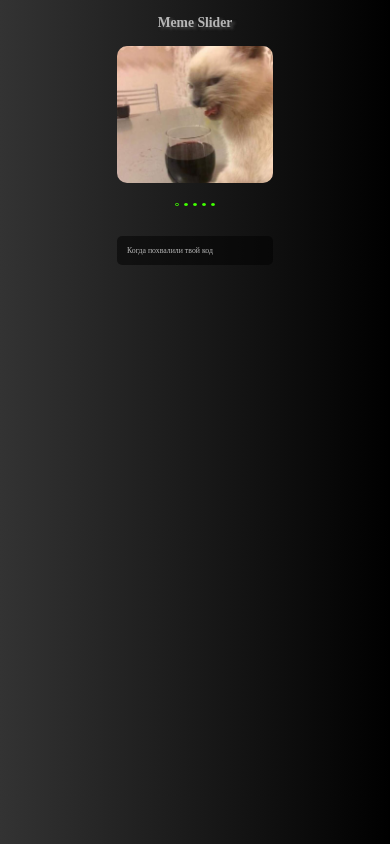
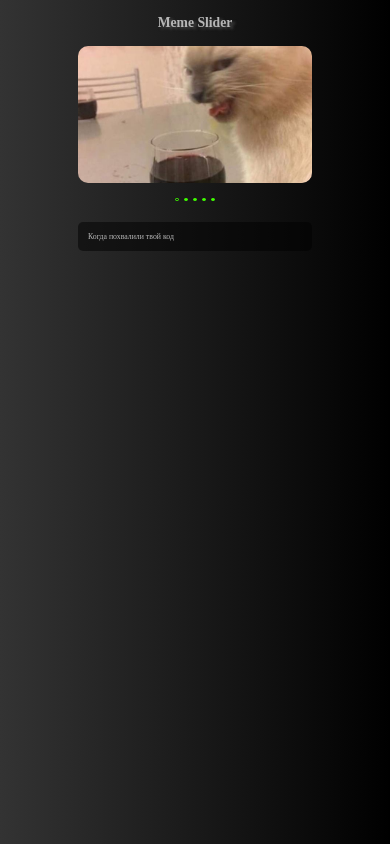
Before and after one commit to SPHsofi/cssMemeSlider, a plain HTML site: page cssMemeSlider/index.html in a window 390 px wide. Drawn offline with Linux system fonts and the light colour scheme.

Commit message:
refactor: delete max-width for .meme-slider and change width, change flex to grid for .slider-wrapper and add media, add grid-area for .slider-img, .text-group and .controls, delete margin for .text-group and .controls (Sun, Sep 15, 2024 11:44:17 PM)

```diff
--- a/cssMemeSlider/styles.css
+++ b/cssMemeSlider/styles.css
@@ -29,17 +29,29 @@ input[type="radio"] {
 
 .meme-slider {
     position: relative;
-    max-width: 800px;
     overflow: hidden;
-    width: 40vw;
+    width: 60vw;
     margin: 0 auto;
 }
 
 .slider-wrapper {
-    display: flex;
-    flex-direction: column;
-    justify-content: center;
-    align-items: center;
+    display: grid;
+    grid-template-rows: 35vw 1fr;
+    grid-template-columns: 20vw 20vw 20vw;
+    grid-template-areas: 'img img img' 'text text controls';
+    justify-items: end;
+    align-items: start;
+    grid-row-gap: 10px;
+}
+
+@media screen and (max-width: 768px) {
+    .slider-wrapper {
+        grid-template-rows: 35vw 1fr 1fr;
+        grid-template-columns: 30vw 30vw;
+        grid-template-areas: 'img img' 'controls controls' 'text text';
+        justify-items: center;
+        grid-row-gap: 5px;
+    }
 }
 
 .slider-img,
@@ -51,12 +63,13 @@ input[type="radio"] {
 
 .slider-img {
     transition: transform 0.5s ease;
+    grid-area: img;
 }
 
 .text-group {
     width: 100%;
-    margin-top: 10px;
     font-size: 2vw;
+    grid-area: text;
 }
 
 .img-wrapper {
@@ -69,8 +82,8 @@ input[type="radio"] {
 .controls {
     display: flex;
     flex-direction: row;
-    margin: 10px 0;
     gap: 5px;
+    grid-area: controls;
 }
 
 .controler-wrapper {
```
